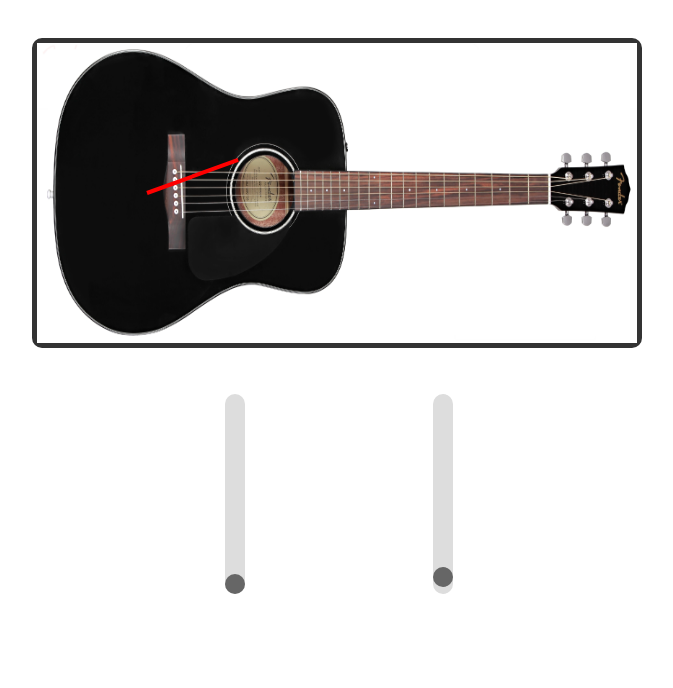
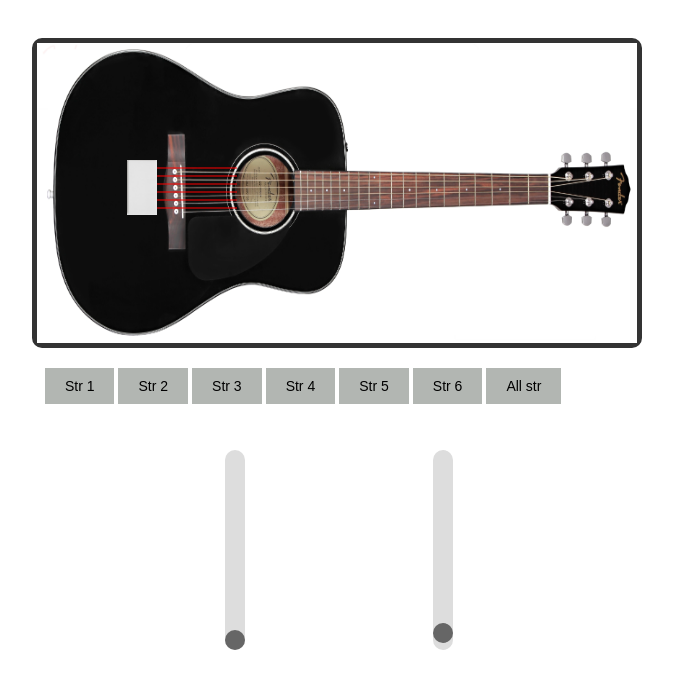
Before and after one commit to chintald/StrumMate, a website with bundled scripts: page index.html in a window 1280 px wide. Shown: the whole page, without its empty margins (317-990 px from the left). Built offline with nearby package versions, Linux system fonts and the light colour scheme.

Commit message:
Multiple handles for each string added in UI and 7 buttons added

```diff
--- a/index.html
+++ b/index.html
@@ -13,10 +13,24 @@
 
 <body>
   <div class="guitar" id="guitar">
-    <svg xmlns="http://www.w3.org/2000/svg" style="position: absolute; margin: 10px; margin-top: 50px;">
-      <line id="line" x1="3" y1="100" x2="100" y2="100" stroke-width="4" stroke="red">
+    <svg xmlns="http://www.w3.org/2000/svg" style="position: absolute; margin-top: 25px;">
+      <line id="line" x1="0" y1="100" x2="100" y2="100" stroke-width="1" stroke="red">
+      </line>
+      <line id="line1" x1="0" y1="100" x2="100" y2="100" stroke-width="1" stroke="red" >
+      </line>
+      <line id="line2" x1="0" y1="100" x2="100" y2="100" stroke-width="1" stroke="red" >
+      </line>
+      <line id="line3" x1="0" y1="100" x2="100" y2="100" stroke-width="1" stroke="red" >
+      </line>
+      <line id="line4" x1="0" y1="100" x2="100" y2="100" stroke-width="1" stroke="red" >
+      </line>
+      <line id="line5" x1="0" y1="100" x2="100" y2="100" stroke-width="1" stroke="red" >
       </line>
     </svg>
+
+    <div style="position: absolute; margin: 10px; margin-top: 117px; margin-left: 90px;">
+      <img src="mockup-two-covers.jpg" alt="box" height="55px" width="30px"/>
+    </div>
     <img src="guitar.png" alt="Guitar" usemap="#guitar-map" height="300px" width="600px">
     <map name="guitar-map">
       <area id="string-1" shape="rect" coords="50, 90, 115, 110">
@@ -28,6 +42,15 @@
     </map>
   </div>
 
+  <div id="inputBtns">
+    <button id="btn1" class="button">Str 1</button>
+    <button id="btn2" class="button">Str 2</button>
+    <button id="btn3" class="button">Str 3</button>
+    <button id="btn4" class="button">Str 4</button>
+    <button id="btn5" class="button">Str 5</button>
+    <button id="btn6" class="button">Str 6</button>
+    <button id="btn7" class="button">All str</button>
+  </div>
   <div id="inputs">
     <input type="range" id="slider1" name="slider1" min="0" max="1023" value="1">
     <span class="slider1-range-value"></span>
--- a/package.json
+++ b/package.json
@@ -9,7 +9,6 @@
   "author": "Chintal Raval",
   "license": "ISC",
   "dependencies": {
-    "johnny-five": "^2.1.0",
     "jquery-ui": "^1.13.2",
     "tone": "^14.7.77"
   }
--- a/script.js
+++ b/script.js
@@ -7,6 +7,13 @@ $(document).ready(function () {
   const slider2 = document.getElementById("slider2");
   const slider1Value = $('.slider1-range-value');
   const slider2Value = $('.slider2-range-value');
+  const btn1 = document.getElementById("btn1");
+  const btn2 = document.getElementById("btn2");
+  const btn3 = document.getElementById("btn3");
+  const btn4 = document.getElementById("btn4");
+  const btn5 = document.getElementById("btn5");
+  const btn6 = document.getElementById("btn6");
+  const btn7 = document.getElementById("btn7");
 
   $('#slider1').on('input', function () {
     var value = $(this).val();
@@ -19,7 +26,22 @@ $(document).ready(function () {
   });
 
   var line = document.getElementById("line");
-  line.setAttribute("transform", "rotate(" + 160 + ", 100, 100)");
+  line.setAttribute("transform", "rotate(" + 180 + ", 100, 100)");
+
+  var line1 = document.getElementById("line1");
+  line1.setAttribute("transform", "rotate(" + 180 + ", 100, 104)");
+
+  var line2 = document.getElementById("line2");
+  line2.setAttribute("transform", "rotate(" + 180 + ", 100, 108)");
+
+  var line3 = document.getElementById("line3");
+  line3.setAttribute("transform", "rotate(" + 180 + ", 100, 112)");
+
+  var line4 = document.getElementById("line4");
+  line4.setAttribute("transform", "rotate(" + 180 + ", 100, 116)");
+
+  var line5 = document.getElementById("line5");
+  line5.setAttribute("transform", "rotate(" + 180 + ", 100, 120)");
 
   var i = 160;
   var baseAngle = 160;
--- a/style.css
+++ b/style.css
@@ -54,3 +54,22 @@ input[type=range]::-moz-range-thumb {
   transform: rotate(-90deg);
   cursor: pointer;
 }
+
+#inputBtns{
+  margin-top: 20px;
+  margin-left: 28%;
+  flex: 1;
+  flex-flow: row;
+  display: block;
+}
+
+.button {
+  background-color: #b2b6b2;
+  border: none;
+  color: black;
+  padding: 10px 20px;
+  text-align: center;
+  text-decoration: none;
+  display: inline-block;
+  font-size: 14px;
+}
```
Also changed, not shown: mockup-two-covers.jpg (added), 1 other file.
